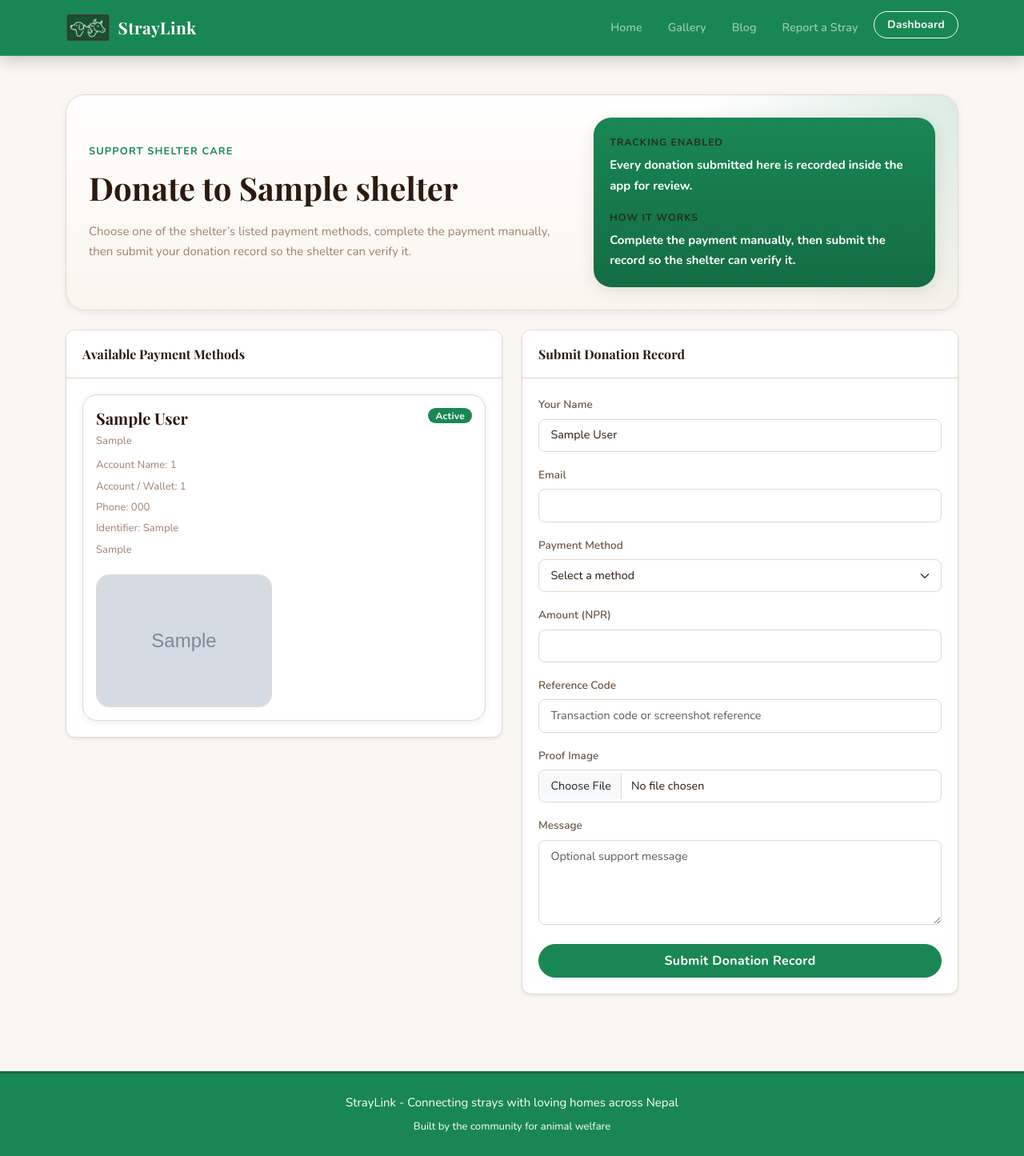
After one commit to Stress-Haze/straylink, a PHP site: page /pages/donate.php?shelter_id=1 in a window 1280 px wide. The commit adds this page. Shown: the whole page at 80% size. Run offline with PHP 8.4, Linux system fonts and the light colour scheme; the visitor is signed in with stand-in values (Sample User, id 1); tables that the repository leaves empty or names only in its code hold one stand-in row (values such as "Sample post"); grey boxes marked "Sample" are stand-in pictures.

Commit message:
dono update

```diff
--- a/assets/css/style.css
+++ b/assets/css/style.css
@@ -863,3 +863,24 @@ footer { border-top: 3px solid var(--green-dark); }
     position: static;
   }
 }
+
+.donation-method-list {
+  display: grid;
+  gap: 1rem;
+}
+
+.payment-method-card {
+  border: 1px solid var(--cream-border);
+  border-radius: 18px;
+  padding: 1rem;
+  background: #fff;
+  box-shadow: var(--shadow-sm);
+}
+
+.donation-qr-preview {
+  width: 100%;
+  max-width: 220px;
+  border-radius: 16px;
+  border: 1px solid var(--cream-border);
+  margin-top: 0.75rem;
+}
--- a/dashboard/shelter/animal_add.php
+++ b/dashboard/shelter/animal_add.php
@@ -107,6 +107,9 @@ if ($_SERVER['REQUEST_METHOD'] === 'POST') {
                 </li>
                 <li class="nav-item">
                     <a class="nav-link" href="requests.php"><i class="bi bi-envelope"></i> Adoption Requests</a>
+                </li>
+                <li class="nav-item">
+                    <a class="nav-link" href="donations.php"><i class="bi bi-cash-coin"></i> Donations</a>
                 </li>
                 <li class="nav-item">
                     <a class="nav-link" href="profile.php"><i class="bi bi-gear"></i> Shelter Profile</a>
--- a/dashboard/shelter/animal_edit.php
+++ b/dashboard/shelter/animal_edit.php
@@ -127,6 +127,9 @@ $photos = mysqli_query($conn, "SELECT * FROM animal_photos WHERE animal_id = $an
                 </li>
                 <li class="nav-item">
                     <a class="nav-link" href="requests.php"><i class="bi bi-envelope"></i> Adoption Requests</a>
+                </li>
+                <li class="nav-item">
+                    <a class="nav-link" href="donations.php"><i class="bi bi-cash-coin"></i> Donations</a>
                 </li>
                 <li class="nav-item">
                     <a class="nav-link" href="profile.php"><i class="bi bi-gear"></i> Shelter Profile</a>
--- a/dashboard/shelter/animal_health.php
+++ b/dashboard/shelter/animal_health.php
@@ -111,6 +111,7 @@ $records = mysqli_query($conn, "
                 <li class="nav-item"><a class="nav-link active" href="animals.php"><i class="bi bi-heart"></i> Our Animals</a></li>
                 <li class="nav-item"><a class="nav-link" href="animal_add.php"><i class="bi bi-plus-circle"></i> Add Animal</a></li>
                 <li class="nav-item"><a class="nav-link" href="requests.php"><i class="bi bi-envelope"></i> Adoption Requests</a></li>
+                <li class="nav-item"><a class="nav-link" href="donations.php"><i class="bi bi-cash-coin"></i> Donations</a></li>
                 <li class="nav-item"><a class="nav-link" href="profile.php"><i class="bi bi-gear"></i> Shelter Profile</a></li>
             </ul>
         </nav>
--- a/dashboard/shelter/animals.php
+++ b/dashboard/shelter/animals.php
@@ -64,6 +64,9 @@ $animals = mysqli_query($conn, "
                 </li>
                 <li class="nav-item">
                     <a class="nav-link" href="requests.php"><i class="bi bi-envelope"></i> Adoption Requests</a>
+                </li>
+                <li class="nav-item">
+                    <a class="nav-link" href="donations.php"><i class="bi bi-cash-coin"></i> Donations</a>
                 </li>
                 <li class="nav-item">
                     <a class="nav-link" href="profile.php"><i class="bi bi-gear"></i> Shelter Profile</a>
--- a/dashboard/shelter/index.php
+++ b/dashboard/shelter/index.php
@@ -47,6 +47,7 @@ $pending_requests = mysqli_fetch_assoc(mysqli_query($conn, "SELECT COUNT(*) as c
                         <?php endif; ?>
                     </a>
                 </li>
+                <li class="nav-item"><a class="nav-link" href="donations.php"><i class="bi bi-cash-coin"></i> Donations</a></li>
                 <li class="nav-item"><a class="nav-link" href="profile.php"><i class="bi bi-gear"></i> Shelter Profile</a></li>
             </ul>
         </nav>
--- a/dashboard/shelter/profile.php
+++ b/dashboard/shelter/profile.php
@@ -101,6 +101,9 @@ if ($_SERVER['REQUEST_METHOD'] === 'POST') {
                     <a class="nav-link" href="requests.php"><i class="bi bi-envelope"></i> Adoption Requests</a>
                 </li>
                 <li class="nav-item">
+                    <a class="nav-link" href="donations.php"><i class="bi bi-cash-coin"></i> Donations</a>
+                </li>
+                <li class="nav-item">
                     <a class="nav-link active" href="profile.php"><i class="bi bi-gear"></i> Shelter Profile</a>
                 </li>
             </ul>
--- a/dashboard/shelter/requests.php
+++ b/dashboard/shelter/requests.php
@@ -67,6 +67,7 @@ $requests = mysqli_query($conn, "
                 <li class="nav-item"><a class="nav-link" href="animals.php"><i class="bi bi-heart"></i> Our Animals</a></li>
                 <li class="nav-item"><a class="nav-link" href="animal_add.php"><i class="bi bi-plus-circle"></i> Add Animal</a></li>
                 <li class="nav-item"><a class="nav-link active" href="requests.php"><i class="bi bi-envelope"></i> Adoption Requests</a></li>
+                <li class="nav-item"><a class="nav-link" href="donations.php"><i class="bi bi-cash-coin"></i> Donations</a></li>
                 <li class="nav-item"><a class="nav-link" href="profile.php"><i class="bi bi-gear"></i> Shelter Profile</a></li>
             </ul>
         </nav>
--- a/pages/animal.php
+++ b/pages/animal.php
@@ -206,6 +206,9 @@ $availability_note = $animal['adoption_status'] === 'available' ? 'Available to
                     <?php if ($animal['contact_number']): ?>
                         <p class="mb-0"><i class="bi bi-telephone"></i> <a href="tel:<?= htmlspecialchars($animal['contact_number']) ?>" class="text-success fw-bold"><?= htmlspecialchars($animal['contact_number']) ?></a></p>
                     <?php endif; ?>
+                    <div class="mt-3">
+                        <a href="donate.php?shelter_id=<?= (int)$animal['shelter_id'] ?>" class="btn btn-outline-success">Support This Shelter</a>
+                    </div>
                 </div>
             </div>
             <?php elseif (!$animal['is_in_shelter'] && $animal['location_label']): ?>
--- /dev/null
+++ b/pages/donate.php
@@ -0,0 +1,209 @@
+<?php
+session_start();
+require_once '../config/db.php';
+require_once '../includes/functions.php';
+require_once '../includes/auth.php';
+
+if (!isset($_GET['shelter_id']) || !is_numeric($_GET['shelter_id'])) redirect('home.php');
+$shelter_id = (int)$_GET['shelter_id'];
+
+$shelter = mysqli_fetch_assoc(mysqli_query($conn, "SELECT * FROM shelters WHERE id = $shelter_id"));
+if (!$shelter) redirect('home.php');
+
+$methods = mysqli_query($conn, "SELECT * FROM shelter_payment_methods WHERE shelter_id = $shelter_id AND is_active = 1 ORDER BY created_at DESC");
+$method_rows = [];
+while ($method = mysqli_fetch_assoc($methods)) {
+    $method_rows[] = $method;
+}
+
+$error = '';
+$success = '';
+
+if ($_SERVER['REQUEST_METHOD'] === 'POST') {
+    $member_id = isLoggedIn() ? (int)$_SESSION['member_id'] : 'NULL';
+    $payment_method_id = !empty($_POST['payment_method_id']) ? (int)$_POST['payment_method_id'] : 'NULL';
+    $donor_name = sanitize($_POST['donor_name']);
+    $donor_email = sanitize($_POST['donor_email']);
+    $amount = (float)$_POST['amount'];
+    $reference_code = sanitize($_POST['reference_code']);
+    $message = sanitize($_POST['message']);
+    $proof_image = null;
+
+    if ($amount <= 0) {
+        $error = "Please enter a valid donation amount.";
+    } elseif (empty($donor_name)) {
+        $error = "Please enter your name.";
+    } else {
+        if (!empty($_FILES['proof_image']['name'])) {
+            $ext = pathinfo($_FILES['proof_image']['name'], PATHINFO_EXTENSION);
+            $allowed = ['jpg', 'jpeg', 'png', 'webp'];
+            if (in_array(strtolower($ext), $allowed)) {
+                $filename = 'donation_proof_' . $shelter_id . '_' . time() . '.' . $ext;
+                move_uploaded_file($_FILES['proof_image']['tmp_name'], '../public/uploads/' . $filename);
+                $proof_image = $filename;
+            }
+        }
+
+        $proof_val = $proof_image ? "'" . mysqli_real_escape_string($conn, $proof_image) . "'" : 'NULL';
+        mysqli_query($conn, "
+            INSERT INTO donations
+            (shelter_id, member_id, payment_method_id, donor_name, donor_email, amount, reference_code, proof_image, message, status)
+            VALUES
+            ($shelter_id,
+            $member_id,
+            $payment_method_id,
+            '" . mysqli_real_escape_string($conn, $donor_name) . "',
+            '" . mysqli_real_escape_string($conn, $donor_email) . "',
+            $amount,
+            '" . mysqli_real_escape_string($conn, $reference_code) . "',
+            $proof_val,
+            '" . mysqli_real_escape_string($conn, $message) . "',
+            'pending')
+        ");
+        $success = "Thank you. Your donation record has been submitted for shelter verification.";
+    }
+}
+?>
+<!DOCTYPE html>
+<html lang="en">
+<head>
+    <meta charset="UTF-8">
+    <meta name="viewport" content="width=device-width, initial-scale=1.0">
+    <title>Support <?= htmlspecialchars($shelter['shelter_name']) ?> - StrayLink</title>
+    <link rel="stylesheet" href="https://cdn.jsdelivr.net/npm/bootstrap@5.3.0/dist/css/bootstrap.min.css">
+    <link rel="stylesheet" href="https://cdn.jsdelivr.net/npm/bootstrap-icons@1.10.0/font/bootstrap-icons.css">
+    <link rel="stylesheet" href="../assets/css/style.css">
+</head>
+<body>
+
+<?php
+    $active_page = '';
+    $nav_depth = 1;
+    include '../includes/navbar.php';
+?>
+
+<div class="container py-5">
+    <section class="blog-hero mb-4">
+        <div class="row g-4 align-items-center">
+            <div class="col-lg-7">
+                <p class="section-kicker mb-2">Support shelter care</p>
+                <h1 class="fw-bold mb-3">Donate to <?= htmlspecialchars($shelter['shelter_name']) ?></h1>
+                <p class="text-muted mb-0">Choose one of the shelter’s listed payment methods, complete the payment manually, then submit your donation record so the shelter can verify it.</p>
+            </div>
+            <div class="col-lg-5">
+                <div class="gallery-summary-card">
+                    <div>
+                        <span class="summary-label">Tracking enabled</span>
+                        <strong>Every donation submitted here is recorded inside the app for review.</strong>
+                    </div>
+                    <div>
+                        <span class="summary-label">How it works</span>
+                        <strong>Complete the payment manually, then submit the record so the shelter can verify it.</strong>
+                    </div>
+                </div>
+            </div>
+        </div>
+    </section>
+
+    <div class="row g-4 align-items-start">
+        <div class="col-lg-6">
+            <div class="card shadow-sm">
+                <div class="card-header fw-bold">Available Payment Methods</div>
+                <div class="card-body">
+                    <?php if (count($method_rows) === 0): ?>
+                        <p class="text-muted mb-0">This shelter has not added donation methods yet.</p>
+                    <?php else: ?>
+                        <div class="donation-method-list">
+                            <?php foreach ($method_rows as $method): ?>
+                                <div class="payment-method-card">
+                                    <div class="d-flex justify-content-between align-items-start gap-3 mb-2">
+                                        <div>
+                                            <h5 class="fw-bold mb-1"><?= htmlspecialchars($method['display_name']) ?></h5>
+                                            <div class="text-muted small"><?= ucfirst(str_replace('_', ' ', $method['method_type'])) ?></div>
+                                        </div>
+                                        <span class="badge bg-success">Active</span>
+                                    </div>
+                                    <?php if (!empty($method['account_name'])): ?>
+                                        <div class="small text-muted mb-1">Account Name: <?= htmlspecialchars($method['account_name']) ?></div>
+                                    <?php endif; ?>
+                                    <?php if (!empty($method['account_number'])): ?>
+                                        <div class="small text-muted mb-1">Account / Wallet: <?= htmlspecialchars($method['account_number']) ?></div>
+                                    <?php endif; ?>
+                                    <?php if (!empty($method['phone_number'])): ?>
+                                        <div class="small text-muted mb-1">Phone: <?= htmlspecialchars($method['phone_number']) ?></div>
+                                    <?php endif; ?>
+                                    <?php if (!empty($method['payment_identifier'])): ?>
+                                        <div class="small text-muted mb-1">Identifier: <?= htmlspecialchars($method['payment_identifier']) ?></div>
+                                    <?php endif; ?>
+                                    <?php if (!empty($method['instructions'])): ?>
+                                        <div class="small text-muted mb-2"><?= nl2br(htmlspecialchars($method['instructions'])) ?></div>
+                                    <?php endif; ?>
+                                    <?php if (!empty($method['qr_image'])): ?>
+                                        <img src="../public/uploads/<?= htmlspecialchars($method['qr_image']) ?>" alt="QR code for <?= htmlspecialchars($method['display_name']) ?>" class="donation-qr-preview">
+                                    <?php endif; ?>
+                                </div>
+                            <?php endforeach; ?>
+                        </div>
+                    <?php endif; ?>
+                </div>
+            </div>
+        </div>
+
+        <div class="col-lg-6">
+            <?php if ($error): ?>
+                <div class="alert alert-danger"><?= $error ?></div>
+            <?php endif; ?>
+            <?php if ($success): ?>
+                <div class="alert alert-success"><?= $success ?></div>
+            <?php endif; ?>
+
+            <div class="card shadow-sm">
+                <div class="card-header fw-bold">Submit Donation Record</div>
+                <div class="card-body">
+                    <form method="POST" enctype="multipart/form-data">
+                        <div class="mb-3">
+                            <label class="form-label">Your Name</label>
+                            <input type="text" name="donor_name" class="form-control" required value="<?= htmlspecialchars($_SESSION['full_name'] ?? '') ?>">
+                        </div>
+                        <div class="mb-3">
+                            <label class="form-label">Email</label>
+                            <input type="email" name="donor_email" class="form-control">
+                        </div>
+                        <div class="mb-3">
+                            <label class="form-label">Payment Method</label>
+                            <select name="payment_method_id" class="form-select">
+                                <option value="">Select a method</option>
+                                <?php foreach ($method_rows as $method): ?>
+                                    <option value="<?= $method['id'] ?>"><?= htmlspecialchars($method['display_name']) ?></option>
+                                <?php endforeach; ?>
+                            </select>
+                        </div>
+                        <div class="mb-3">
+                            <label class="form-label">Amount (NPR)</label>
+                            <input type="number" step="0.01" min="1" name="amount" class="form-control" required>
+                        </div>
+                        <div class="mb-3">
+                            <label class="form-label">Reference Code</label>
+                            <input type="text" name="reference_code" class="form-control" placeholder="Transaction code or screenshot reference">
+                        </div>
+                        <div class="mb-3">
+                            <label class="form-label">Proof Image</label>
+                            <input type="file" name="proof_image" class="form-control" accept="image/*">
+                        </div>
+                        <div class="mb-4">
+                            <label class="form-label">Message</label>
+                            <textarea name="message" class="form-control" rows="4" placeholder="Optional support message"></textarea>
+                        </div>
+                        <button type="submit" class="btn btn-success w-100">Submit Donation Record</button>
+                    </form>
+                </div>
+            </div>
+        </div>
+    </div>
+</div>
+
+<?php include '../includes/footer.php'; ?>
+
+<script src="https://cdn.jsdelivr.net/npm/bootstrap@5.3.0/dist/js/bootstrap.bundle.min.js"></script>
+</body>
+</html>
```
Also changed, not shown: dashboard/shelter/donations.php (added, +400 -0 lines).
